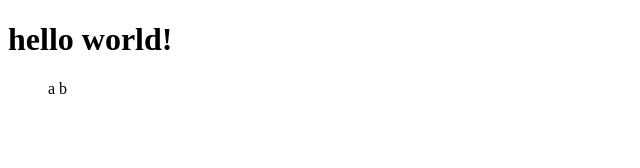
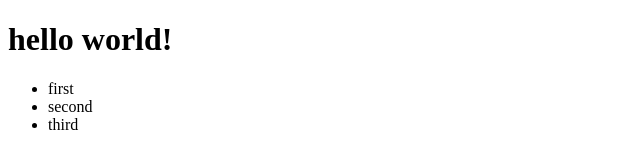
Before and after one commit to Carperis/Personal-Website, a plain HTML site: page index.html in a window 1280 px wide. Shown: the whole page, without its empty margins (0-640 px from the left). Drawn offline with Linux system fonts and the light colour scheme.

Commit message:
Add list

```diff
--- a/index.html
+++ b/index.html
@@ -9,7 +9,9 @@
 <body>
     <h1>hello world!</h1>
     <ul>
-        a b
+        <li>first</li>
+        <li>second</li>
+        <li>third</li>
     </ul>
 
 </body>
```
